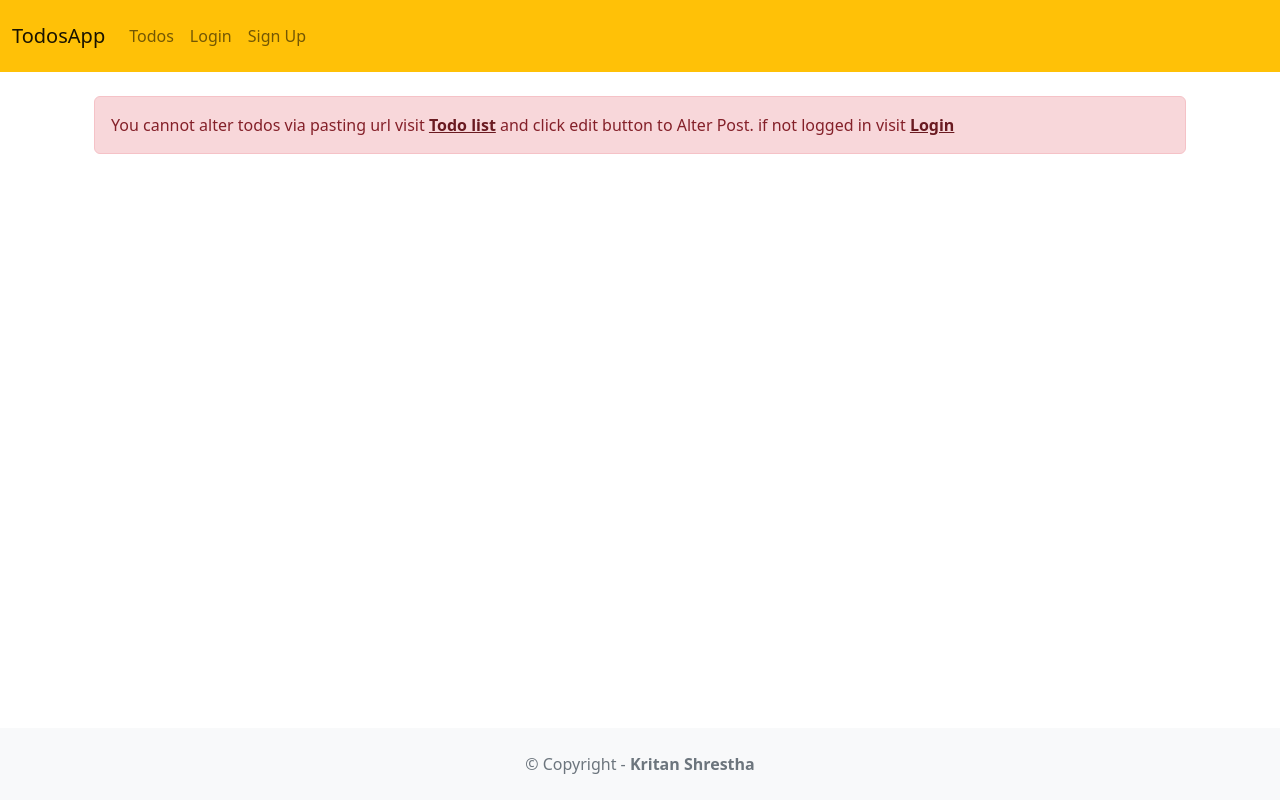
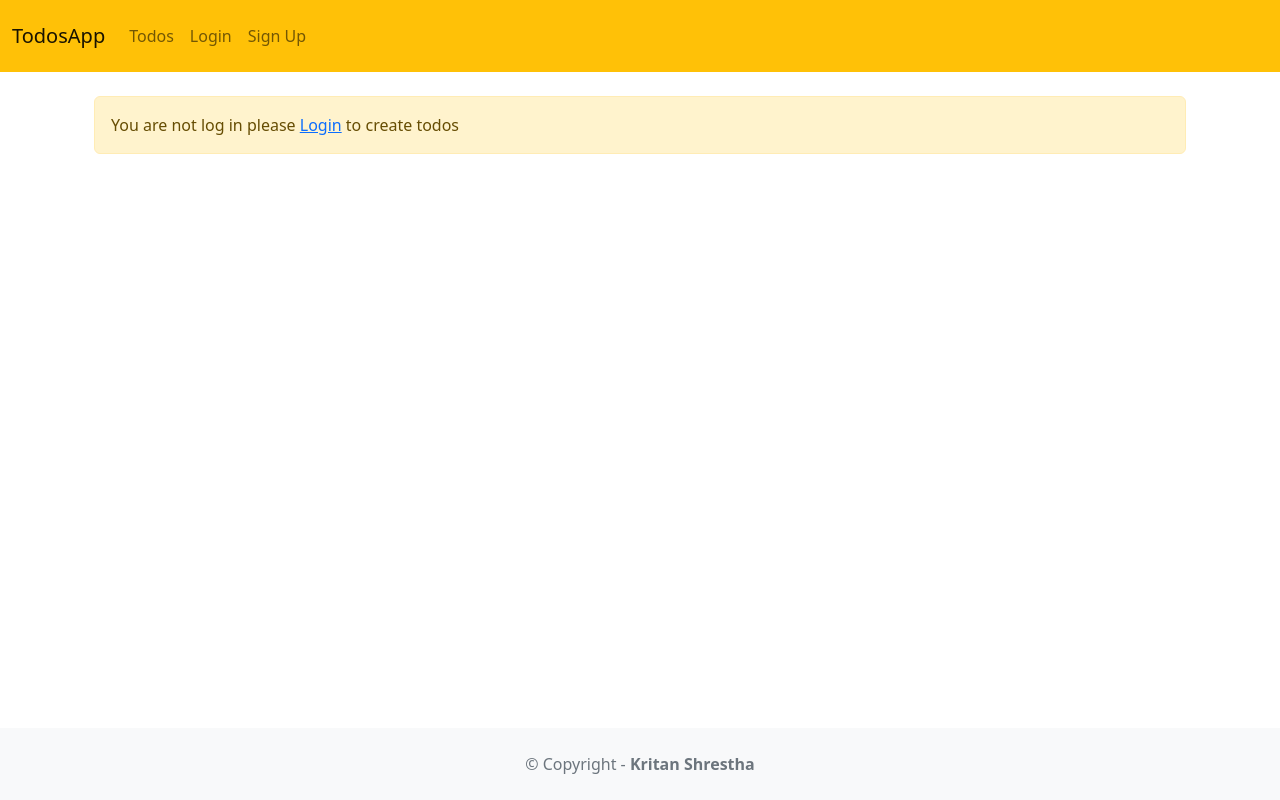
Before and after one commit to kritan560/django_react_todo_project, a React (Create React App) app in the folder frontend/: page /todos/1 in a window 1280 px wide. Built offline with nearby package versions, Linux system fonts and the light colour scheme.

Commit message:
redirect url to exact path else pagenotfound

```diff
--- a/frontend/src/App.js
+++ b/frontend/src/App.js
@@ -11,22 +11,22 @@ import Navbar from 'react-bootstrap/Navbar';
 
 import TodoDataService from "./services/todos";
 import PageNotFound from "./components/PageNotFound";
-import NotLoggedin from "./components/NotLoggedIn";
+// import NotLoggedin from "./components/NotLoggedIn";
 import AlreadyLoggedIn from "./components/AlreadyLoggedIn";
 
 let trapLocation = []
 function App() {
   const navigate_to = useHistory()
+  // eslint-disable-next-line
   const [userName, setUser] = useState(null)
   const [token, setToken] = React.useState(localStorage.getItem('token'))
+  // eslint-disable-next-line
   const [error, setError] = React.useState('')
   let location = useLocation()
   trapLocation.push(location.pathname)
   if (trapLocation.length > 2) {
     trapLocation = []
   }
-  console.log('traplocation', trapLocation.length)
-  console.log(trapLocation)
 
   // 1st load login.jsx and the it ask for username and password and return it via props to login function (app.js) and 2nd further app.js runs with login function where tododataservice api class login method which takes username and password then returns the response.
   async function login(user) {
@@ -70,10 +70,6 @@ function App() {
       })
   }
 
-  function getById(){
-    TodoDataService.getById()
-  }
-
   return (
     <div className="App">
       <Navbar bg="warning" variant="light">
@@ -97,15 +93,15 @@ function App() {
       <div className="container mt-4">
         <Switch>
 
-          <Route path="/login" render={(props) => localStorage.getItem('token').length > 0 ? <AlreadyLoggedIn /> : <Login {...props} login={login} />}></Route>
+          <Route exact path="/login" render={(props) => localStorage.getItem('token').length > 0 ? <AlreadyLoggedIn /> : <Login {...props} login={login} />}></Route>
 
-          <Route path="/signup" render={(props) => <Signup {...props} signup={signup} />}></Route>
+          <Route exact path="/signup" render={(props) => <Signup {...props} signup={signup} />}></Route>
 
           <Route exact path={['/', '/todos']} render={(props) => <TodosList {...props} token={token} />}></Route>
 
-          <Route path={'/todos/create'} render={(props) => <AddTodo {...props} token={token} />}></Route>
+          <Route exact path='/todos/create' render={(props) => <AddTodo {...props} token={token} />}></Route>
 
-          <Route path="/todos/:id" render={(props) => <AddTodo {...props} token={token} />}></Route>
+          <Route exact path="/todos/:id" render={(props) => <AddTodo {...props} token={token} />}></Route>
 
           {/* <Route path="/login" render={(props) => <Login {...props} login={login} />}></Route> */}
 
--- a/frontend/src/components/AlreadyLoggedIn.jsx
+++ b/frontend/src/components/AlreadyLoggedIn.jsx
@@ -1,11 +1,12 @@
-import { Alert } from "react-bootstrap"
-import { Link } from "react-router-dom"
-
+import { Alert, Button } from "react-bootstrap"
 
 const AlreadyLoggedIn = () => {
     return (
         <div>
-            <Alert> User Already logged In <Alert.Link href="http://localhost:3000/"> See Todos</Alert.Link></Alert>
+            <h2>User already logged In</h2>
+            <Alert.Link href="http://localhost:3000/todos">
+                <Button variant="warning">Continue</Button>
+            </Alert.Link>
         </div>
     )
 }
--- a/frontend/src/components/add-todo.jsx
+++ b/frontend/src/components/add-todo.jsx
@@ -5,14 +5,14 @@ import Form from 'react-bootstrap/Form';
 import Button from 'react-bootstrap/Button';
 import Container from 'react-bootstrap/Container';
 import { Alert } from 'react-bootstrap';
-import {useHistory} from 'react-router-dom'
+// import { useHistory } from 'react-router-dom'
 
 const AddTodo = props => {
-    let navigate_to = useHistory()
+    // let navigate_to = useHistory()
     let editing = false;
     let initialTodoTitle = "";
     let initialTodoMemo = "";
-    let urlUser = true;
+    // let urlUser = false;
 
     // console.log('props.location.state', props)
     if (props.location.state && props.location.state.currentTodo) {
@@ -20,9 +20,9 @@ const AddTodo = props => {
         initialTodoTitle = props.location.state.currentTodo.title;
         initialTodoMemo = props.location.state.currentTodo.memo;
     }
-    else{
-        urlUser = true
-    }
+    // else {
+    //     urlUser = true
+    // }
 
     const [title, setTitle] = useState(initialTodoTitle);
     const [memo, setMemo] = useState(initialTodoMemo);
@@ -65,9 +65,9 @@ const AddTodo = props => {
     }
     return (
         <Container>
-            {urlUser? <Alert variant='danger'>
+            {/* {urlUser ? <Alert variant='danger'>
                 You cannot alter todos via pasting url visit <Alert.Link href='http://localhost:3000/todos'>Todo list</Alert.Link> and click edit button to Alter Post. if not logged in visit <Alert.Link href="http://localhost:3000/login">Login</Alert.Link>
-                </Alert>:(<>
+            </Alert> : (<> */}
             {props.token == null || props.token === "" ? (
                 <Alert variant='warning'>
                     You are not log in please <Link to='/login/'>Login</Link> to create todos
@@ -107,7 +107,7 @@ const AddTodo = props => {
                     </Form>
                 )}
             </>)}
-            </>)}
+            {/* </>)} */}
         </Container>
     )
 }
```
Also changed, not shown: 1 other file (tests, documents, lock files or other folders). Lines whose indentation alone changed are shown as unchanged.
